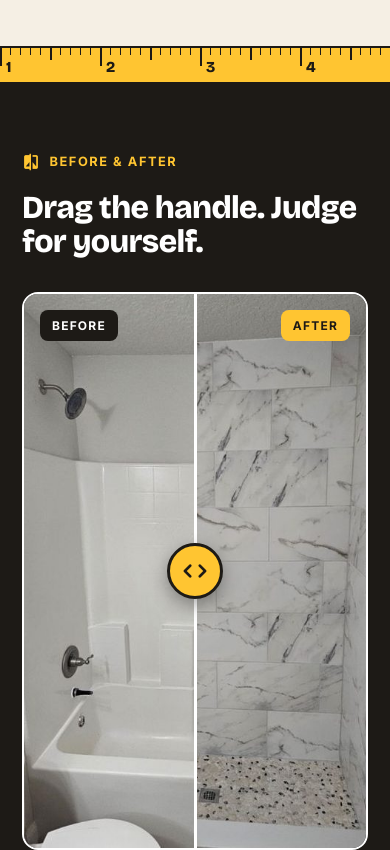
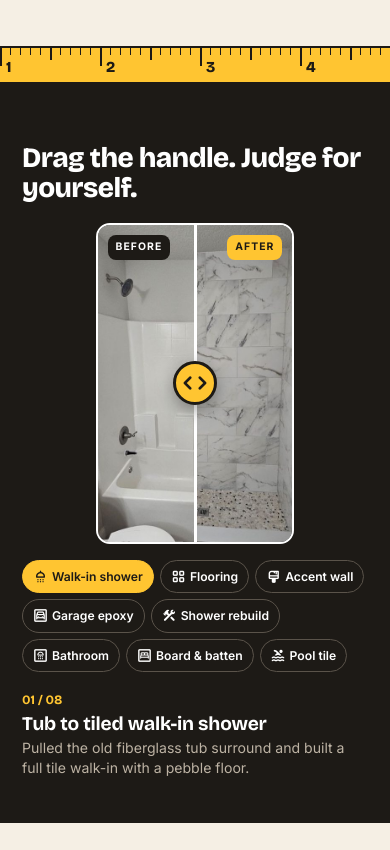
Before and after one commit to patalanocameron-ui/unique-hands-site, a plain HTML site: page index.html in a window 390 px wide. Shown: the part 1205-2055 px from the top of the page. Drawn offline with nearby package versions, Linux system fonts and the light colour scheme.

Commit message:
Compact before/after on mobile: smaller slider, all project chips visible
Co-Authored-By: Claude Opus 5.5 <noreply@anthropic.com>
Claude-Session: https://claude.ai/code/session_01Aw1ZAooiU7yTKLCkjMoZZw

```diff
--- a/index.html
+++ b/index.html
@@ -318,10 +318,23 @@ footer .logo{width:76px;height:76px}
   .form-card{padding:22px}
   .ft{grid-template-columns:1fr}
   .ba-info h3{font-size:1.6rem}
-  .proj{flex-wrap:nowrap;overflow-x:auto;margin:22px -22px 0;padding:0 22px 6px;scrollbar-width:none}
-  .proj::-webkit-scrollbar{display:none}
-  .proj button{flex:none}
-  .ba{border-radius:16px}
+  .ba-sec{padding:48px 0 44px}
+  .ba-sec .sec-head{margin-bottom:20px!important}
+  .ba-sec h2{font-size:1.75rem}
+  .ba-grid{gap:16px!important}
+  .ba{border-radius:14px}
+  .ba .knob{width:44px;height:44px;margin:-22px 0 0 -22px}
+  .ba .lb{top:10px;font-size:.65rem;padding:4px 8px}.ba .lb.b{left:10px}.ba .lb.a{right:10px}
+  .ba-count{font-size:.8rem}
+  .ba-info h3{font-size:1.2rem!important;margin:2px 0 4px!important}
+  .ba-info p{font-size:.88rem;line-height:1.45}
+  .proj{gap:6px;margin-top:14px}
+  .proj button{font-size:.76rem;padding:6px 10px;gap:4px}
+  .proj button .ms{font-size:15px}
+  .ba-nav{display:none}
+  .ba-info{display:flex;flex-direction:column}
+  .ba-info .proj{order:-1;margin:0 0 14px}
+  .ba-sec .kicker{display:none}
   .mbar{display:grid;grid-template-columns:1fr 1fr;gap:10px;position:fixed;left:0;right:0;bottom:0;z-index:60;padding:10px 12px calc(10px + env(safe-area-inset-bottom));background:var(--paper);border-top:2px solid var(--ink)}
   .mbar .btn{padding:13px;box-shadow:none}
 }
@@ -531,11 +544,11 @@ var P=[
  ['pool','Pool deck tile','Old coating replaced with travertine style tile around the pool.','pool','Pool tile']];
 var ba=document.getElementById('ba'),A=document.getElementById('baA'),B=document.getElementById('baB'),rng=ba.querySelector('input'),pj=document.getElementById('proj'),cur=0;
 P.forEach(function(p,i){var b=document.createElement('button');b.type='button';b.innerHTML='<span class="ms" aria-hidden="true">'+p[3]+'</span>'+p[4];b.setAttribute('aria-pressed',i==0);b.onclick=function(){show(i)};pj.appendChild(b)});
-function fitBA(){var w=A.naturalWidth,h=A.naturalHeight;if(!w)return;var maxH=Math.min(640,window.innerHeight*0.72),maxW=ba.parentElement.clientWidth;var H=Math.min(maxH,maxW*h/w);ba.style.height=H+'px';ba.style.width=(H*w/h)+'px'}
+function fitBA(){var w=A.naturalWidth,h=A.naturalHeight;if(!w)return;var maxH=window.innerWidth<=640?Math.min(330,window.innerHeight*0.38):Math.min(640,window.innerHeight*0.72),maxW=ba.parentElement.clientWidth;var H=Math.min(maxH,maxW*h/w);ba.style.height=H+'px';ba.style.width=(H*w/h)+'px'}
 A.addEventListener('load',fitBA);window.addEventListener('resize',fitBA);
 function show(i){cur=(i+P.length)%P.length;var p=P[cur];A.src='img/ba-'+p[0]+'-a.jpg';B.src='img/ba-'+p[0]+'-b.jpg';A.alt=p[1]+' after';B.alt=p[1]+' before';
 document.getElementById('baTitle').textContent=p[1];document.getElementById('baDesc').textContent=p[2];document.getElementById('baCount').textContent=String(cur+1).padStart(2,'0')+' / '+String(P.length).padStart(2,'0');
-[].forEach.call(pj.children,function(b,j){b.setAttribute('aria-pressed',j==cur)});rng.value=50;ba.style.setProperty('--p','50%');var c=pj.children[cur];if(pj.scrollWidth>pj.clientWidth)pj.scrollTo({left:c.offsetLeft-22,behavior:'smooth'})}
+[].forEach.call(pj.children,function(b,j){b.setAttribute('aria-pressed',j==cur)});rng.value=50;ba.style.setProperty('--p','50%')}
 rng.addEventListener('input',function(){ba.style.setProperty('--p',rng.value+'%')});
 document.getElementById('baPrev').onclick=function(){show(cur-1)};document.getElementById('baNext').onclick=function(){show(cur+1)};
 P.forEach(function(p){new Image().src='img/ba-'+p[0]+'-a.jpg';new Image().src='img/ba-'+p[0]+'-b.jpg'});
```
